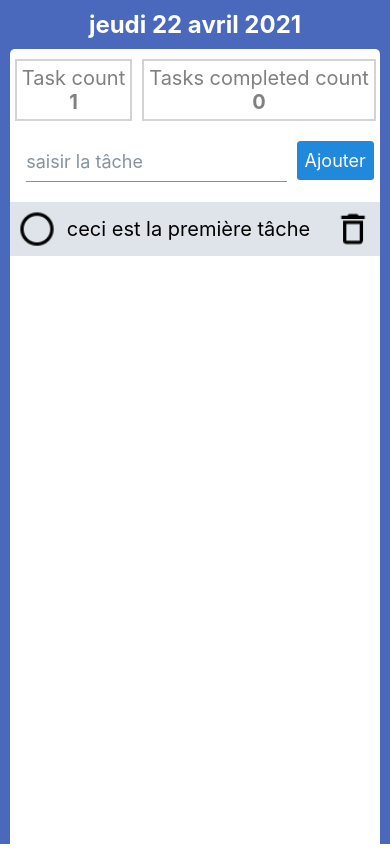
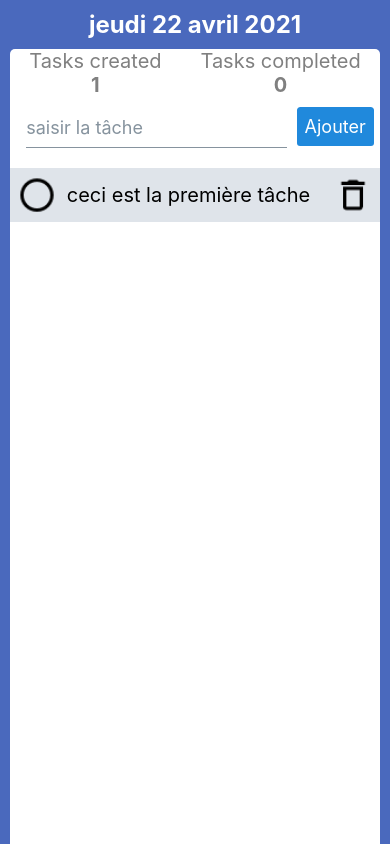
Before and after one commit to sweezup/the-todo-List, a React Native app: screen / in a window 390 px wide. Built offline with nearby package versions, Linux system fonts and the light colour scheme.

Commit message:
Tasks created & tasks completed count ok V2 with Counter components

```diff
--- a/src/components/TaskEpic/Counter.js
+++ b/src/components/TaskEpic/Counter.js
@@ -0,0 +1,18 @@
+import React from "react";
+import { Text, StyleSheet, View } from "react-native";
+
+const Counter = ({ title, count }) => {
+  return (
+    <View>
+      <Text style={styles.txt}>{title}</Text>
+      <Text style={[styles.txt, { fontWeight: "bold", textAlign: "center" }]}>
+        {count}
+      </Text>
+    </View>
+  );
+};
+
+const styles = StyleSheet.create({
+  txt: { fontSize: 20, color: "grey" },
+});
+export default Counter;
--- a/src/components/TaskEpic/CountersContainer.js
+++ b/src/components/TaskEpic/CountersContainer.js
@@ -1,8 +1,14 @@
 import React from "react";
 import { View, Text, StyleSheet } from "react-native";
+import Counter from "./Counter";
 
 const CountersContainer = ({ nbTasks, nbTasksCompleted }) => {
   return (
+    <View style={styles.container}>
+      <Counter title={"Tasks created"} count={nbTasks} />
+      <Counter title={"Tasks completed"} count={nbTasksCompleted()} />
+    </View>
+    /*
     <View style={styles.container}>
       <View style={styles.subContainer}>
         <Text style={styles.txt}>Task count</Text>
@@ -17,15 +23,16 @@ const CountersContainer = ({ nbTasks, nbTasksCompleted }) => {
         </Text>
       </View>
     </View>
+    */
   );
 };
 
 const styles = StyleSheet.create({
   container: {
     flexDirection: "row",
-    justifyContent: "space-between",
+    justifyContent: "space-around",
   },
-  subContainer: {
+  /*   subContainer: {
     marginVertical: 10,
     borderWidth: 2,
     borderColor: "lightgrey",
@@ -35,7 +42,7 @@ const styles = StyleSheet.create({
   txt: {
     fontSize: 20,
     color: "grey",
-  },
+  }, */
 });
 
 export default CountersContainer;
```
